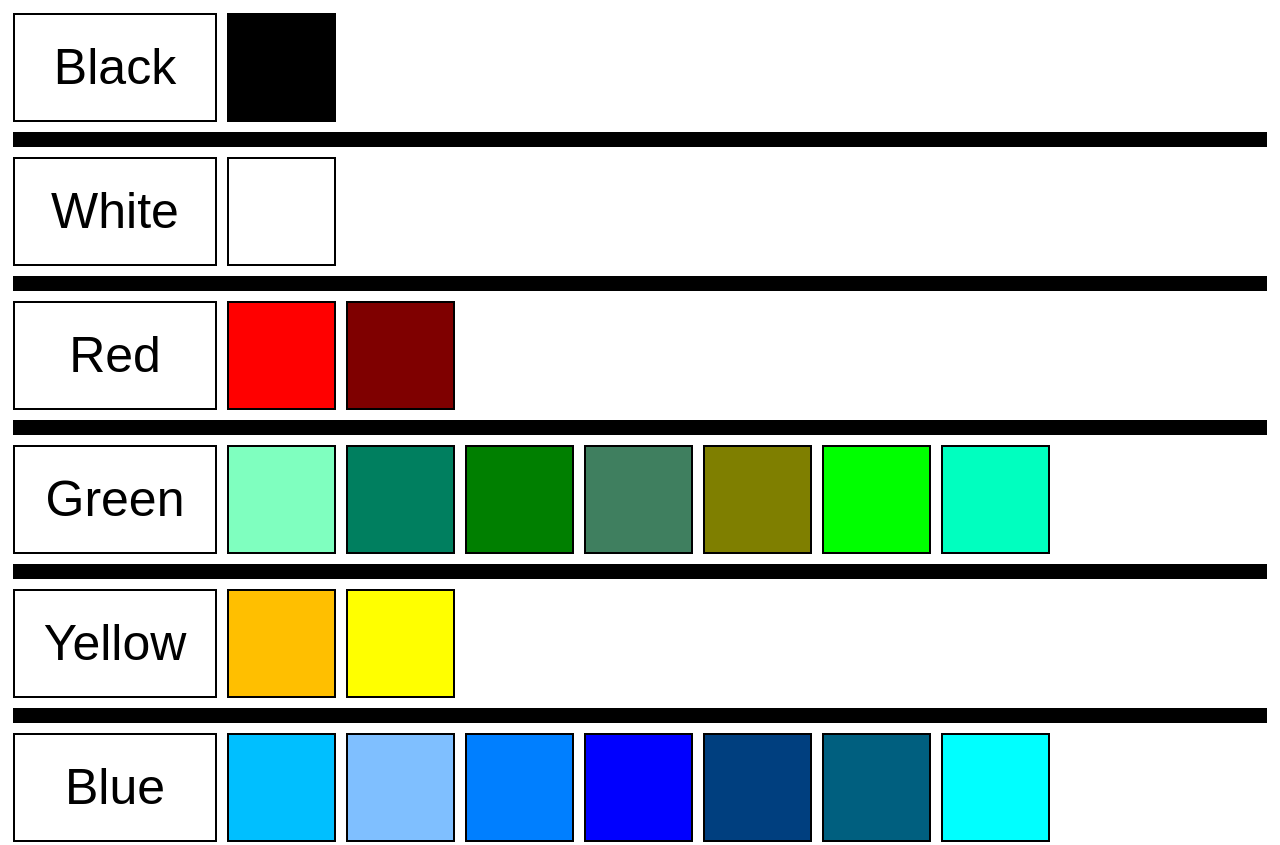
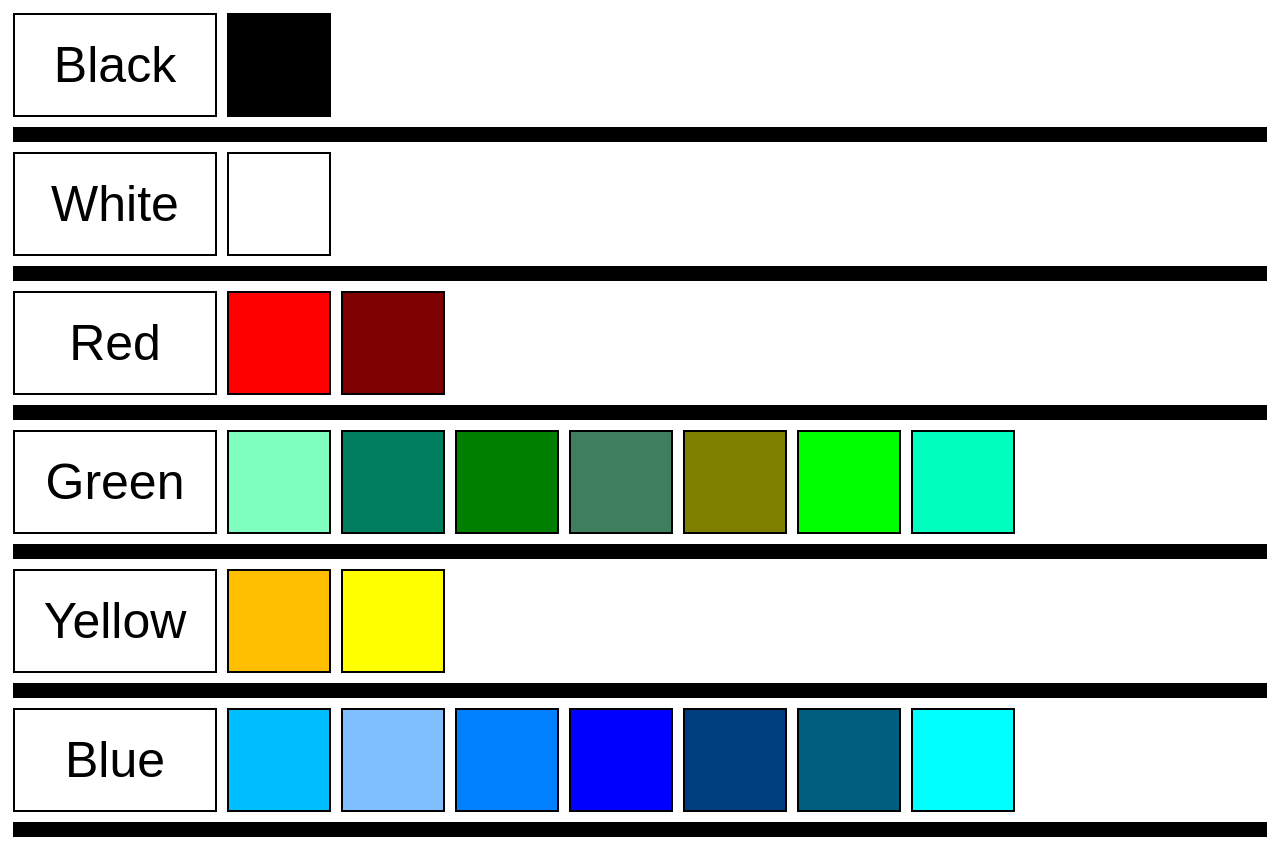
Before and after one commit to jmbharish-ai/Colors-Display, a plain HTML site: page index.html in a window 1280 px wide. Shown: the top 845 px of the page. Drawn offline with Linux system fonts and the light colour scheme.

Commit message:
Update index.html

```diff
--- a/index.html
+++ b/index.html
@@ -9,18 +9,18 @@
                 text-align: left;
             }
             .colorWord{
-                width: 200px; height: 105px;
+                width: 200px; height: 100px;
                 background-color: white; color: black;
                 text-align: center; font-size: 50px; font-family: Arial, Helvetica, sans-serif;
                 border: 2px solid black; border-radius: 0px;
 
                 display: inline-block;
                 margin: 5px;
-                line-height: 105px;
+                line-height: 100px;
                 vertical-align: middle;
             }
             .color{
-                width: 105px; height: 105px;
+                width: 100px; height: 100px;
                 border: 2px solid black; border-radius: 0px;
 
                 display: inline-block;
```
